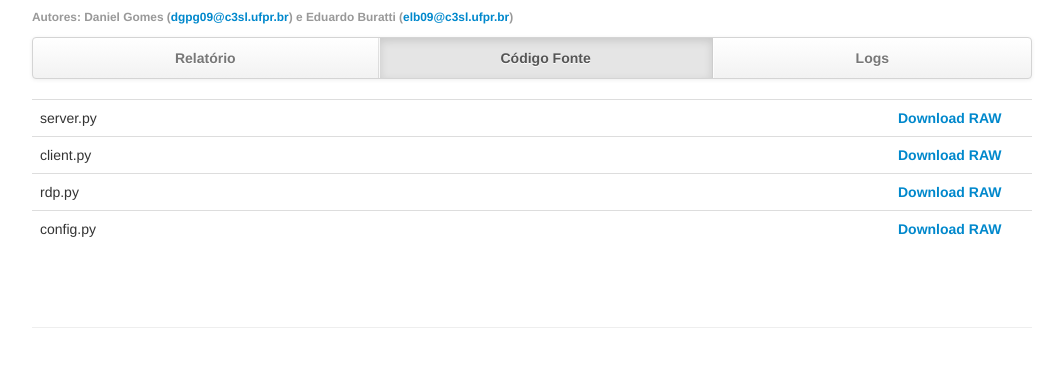
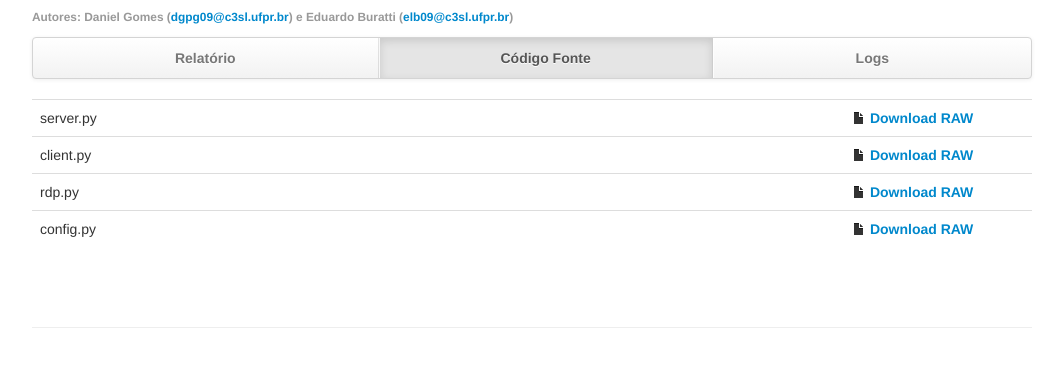
Before and after one commit to bazk/faketcp, a plain HTML site: page doc/source.html in a window 1280 px wide. Shown: the part 73-440 px from the top of the page, without its empty margins (108-1171 px from the left). Drawn offline with Linux system fonts and the light colour scheme.

Commit message:
Add download icon

```diff
--- a/doc/source.html
+++ b/doc/source.html
@@ -40,19 +40,19 @@
         <table class="table table-hover" id="file-nav">
           <tr href="#server">
             <td>server.py</td>
-            <td style="width: 126px;"><strong><a href="src/server.py.txt">Download RAW</a></strong></td>
+            <td style="width: 172px;"><strong><a href="src/server.py.txt"><i class="icon-file"></i> Download RAW</a></strong></td>
           </tr>
           <tr href="#client">
             <td>client.py</td>
-            <td style="width: 126px;"><strong><a href="src/client.py.txt">Download RAW</a></strong></td>
+            <td style="width: 172px;"><strong><a href="src/client.py.txt"><i class="icon-file"></i> Download RAW</a></strong></td>
           </tr>
           <tr href="#rdp">
             <td>rdp.py</td>
-            <td style="width: 126px;"><strong><a href="src/rdp.py.txt">Download RAW</a></strong></td>
+            <td style="width: 172px;"><strong><a href="src/rdp.py.txt"><i class="icon-file"></i> Download RAW</a></strong></td>
           </tr>
           <tr href="#config">
             <td>config.py</td>
-            <td style="width: 126px;"><strong><a href="src/config.py.txt">Download RAW</a></strong></td>
+            <td style="width: 172px;"><strong><a href="src/config.py.txt"><i class="icon-file"></i> Download RAW</a></strong></td>
           </tr>
         </table>
 
```
